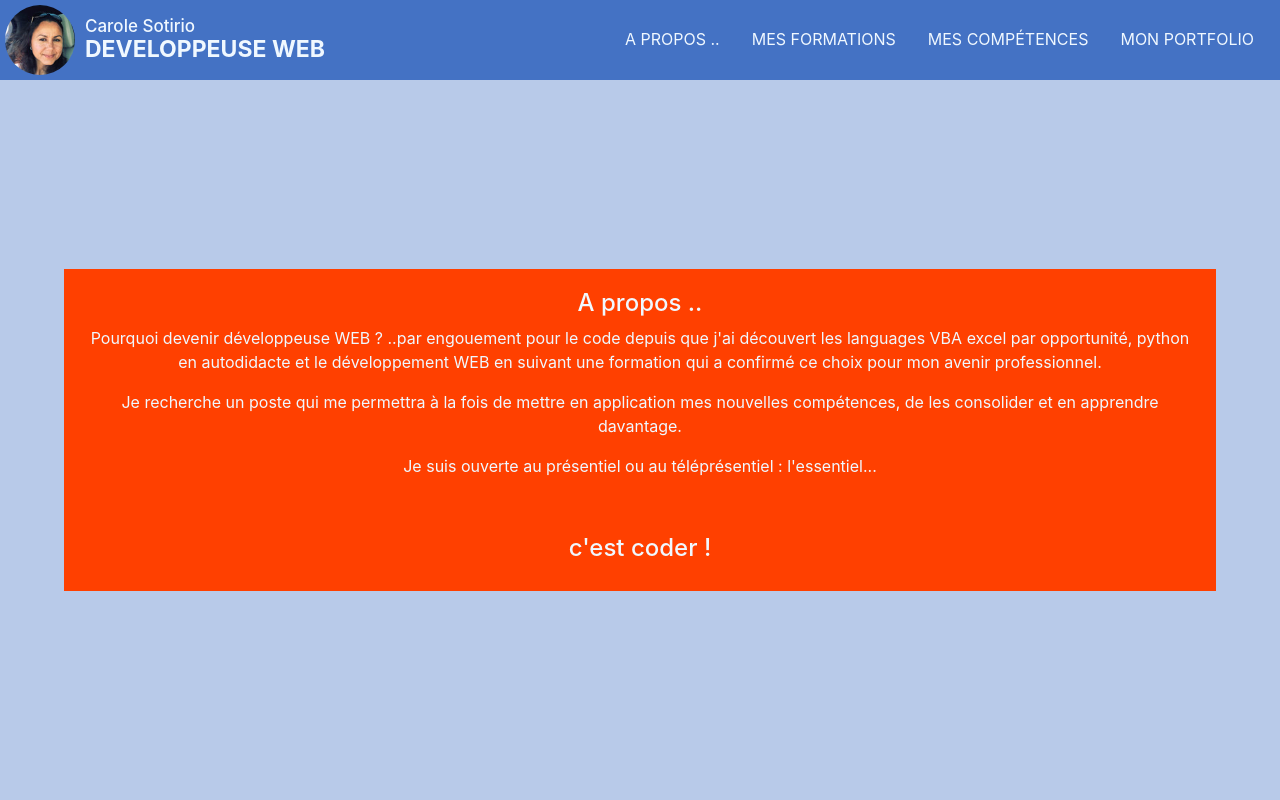
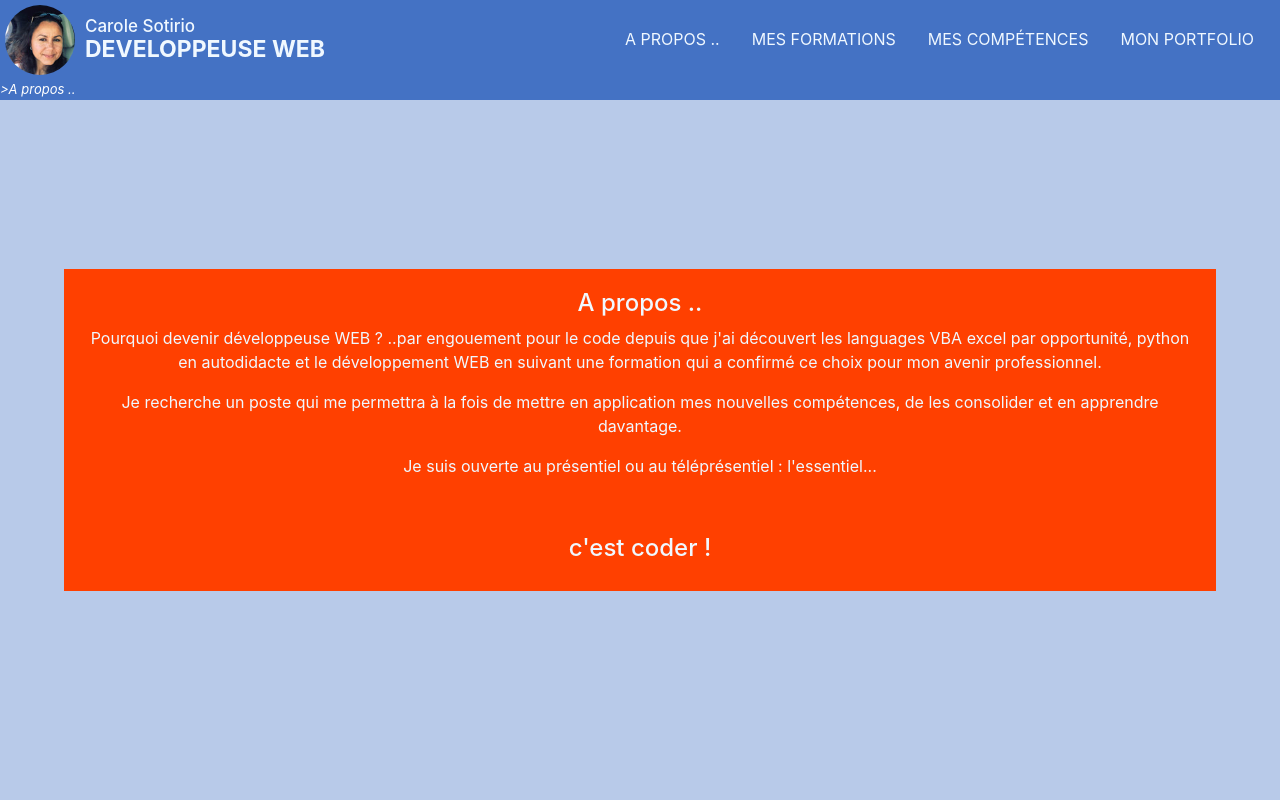
Before and after one commit to CSO-DEV/ReactPortfolio, a React (Create React App) app: page / in a window 1280 px wide. Shown: the top 800 px of the page. Built offline with nearby package versions, Linux system fonts and the light colour scheme.

Commit message:
plan de site

```diff
--- a/src/assets/Navigation/ArrowUpNavigation.js
+++ b/src/assets/Navigation/ArrowUpNavigation.js
@@ -13,30 +13,13 @@ function ArrowUpNavigation(props) {
     let data=props.data;
     let underLine=props.underLine
 
-
     window.addEventListener("scroll",(e)=>{
-    if(window.scrollY>200){
-        document.getElementById('ArrowUp').style.display="block";
-    }else{
-        document.getElementById('ArrowUp').style.display="none";
-    }
-    Object.keys(data).forEach((element,index)=>{
-        if(index<Object.keys(data).length-1){
-            let min=document.getElementById(data[element].lienSection).offsetTop
-            let height=document.getElementById(data[element].lienSection).offsetHeight
-            console.log(min+height)
-            if(window.scrollY>=min && window.scrollY<min+height){
-                let idSection="navCenterLienUnderline" & data[element].lienSection
-                console.log(idSection)
-                //document.getElementById(idSection).style.width ="90%";
-                //document.getElementById(idSection).style.backgroundColor =underLine;
-            }
+        if(window.scrollY>200){
+            document.getElementById('ArrowUp').style.display="block";
+        }else{
+            document.getElementById('ArrowUp').style.display="none";
         }
-
-    })
-
-  })
-
+    });
 
     return (
         <div>
@@ -51,6 +34,7 @@ function ArrowUpNavigation(props) {
             top:windowSize[1]-(5 + size),
             left:windowSize[0]-(21 + size),
             zIndex:"5",
+            transition:"display 1s ease"
         }}
         onMouseOver={()=>{
             document.getElementById("ArrowUp").style.cursor="pointer";
--- a/src/assets/Navigation/TopNavigationBar.js
+++ b/src/assets/Navigation/TopNavigationBar.js
@@ -89,6 +89,19 @@ function TopNavigationBar(props) {
     /**
     *@WindowScroll
     */
+   window.addEventListener("scroll",(e)=>{
+    Object.keys(data).forEach((element,index)=>{
+        if(index<Object.keys(data).length-1){
+            let minSection=document.getElementById(data[element].lienSection).offsetTop
+            let heightSection=document.getElementById(data[element].lienSection).offsetHeight
+            if(window.scrollY>=(parseInt(minSection)-globalHeight) && window.scrollY<(parseInt(minSection+heightSection)-globalHeight)){
+                document.getElementById('map').innerText=">" + data[element].nomSection
+            }
+        }
+
+    })
+
+  })
 
     /**
     * @function navCenterList Afiche la liste des items * items list display
@@ -238,6 +251,19 @@ function TopNavigationBar(props) {
                 zIndex: "2",
             }}>
                 {navTitle()}
+                <div
+            id="map"
+            style={{
+                position:"fixed",
+                top:globalHeight,
+                fontSize: "small",
+                fontStyle:"italic",
+                width: "inherit",
+                zIndex: "5",
+                backgroundColor: "#4472c4",
+                color:"white",
+
+            }}>Plan du site</div>
                 {navBarPosition==="center" ?
                 <nav
                     style={{
@@ -320,7 +346,7 @@ function TopNavigationBar(props) {
                 :
                 <div></div>}
             </div>
-            <ArrowUpNavigation
+             <ArrowUpNavigation
               color={backgroundColor}
               underLine={underLine}
               width={30}
```
